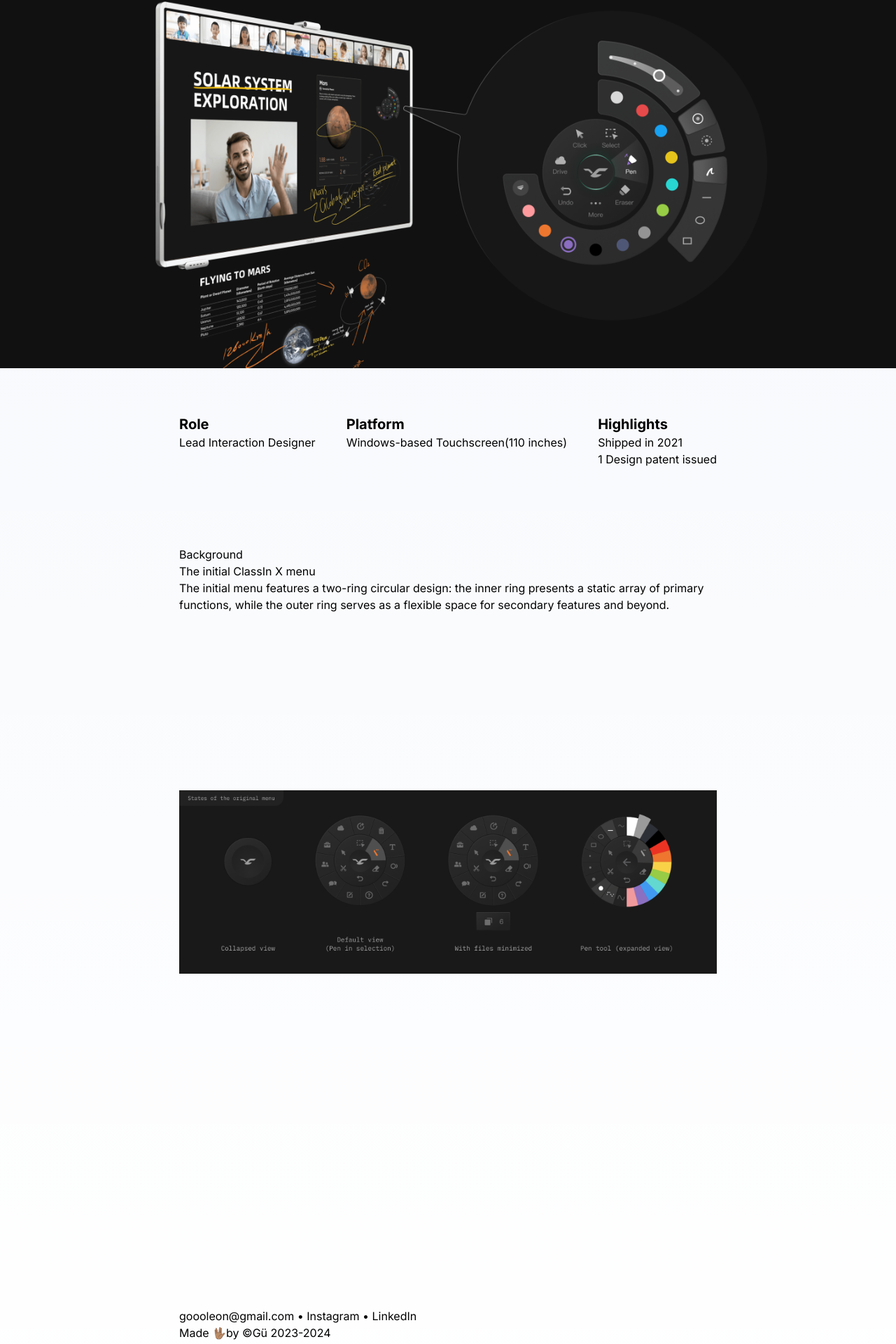
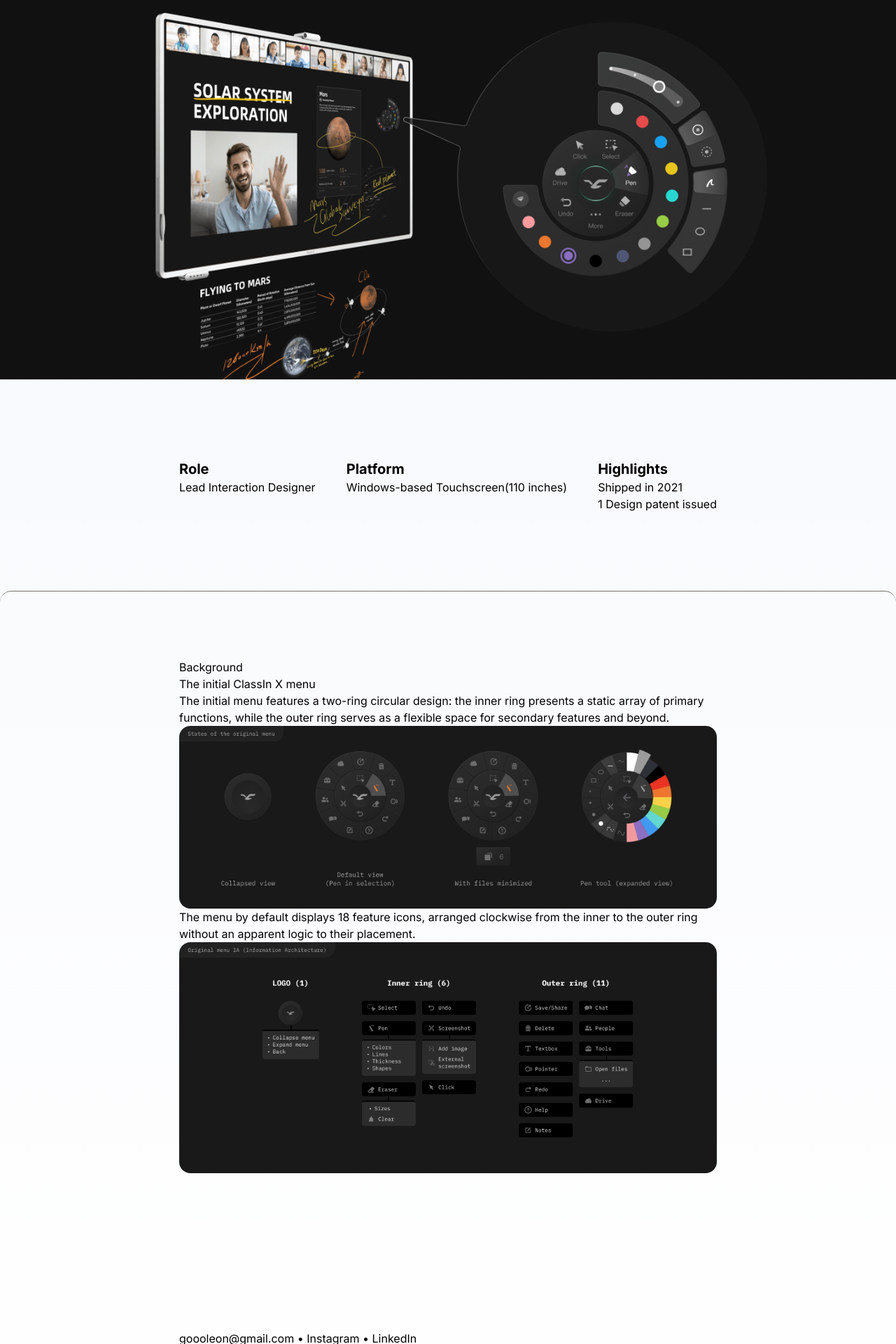
Before and after one commit to Goooleon/Portfolio-24, a Next.js app: page /ripple-classinx-menu in a window 1280 px wide. Shown: the part 584-2504 px from the top of the page at 70% size. Built offline with nearby package versions, Linux system fonts and the light colour scheme.

Commit message:
test change

```diff
--- a/app/(projects)/ripple-classinx-menu/page.tsx
+++ b/app/(projects)/ripple-classinx-menu/page.tsx
@@ -9,8 +9,8 @@ export const metadata: Metadata = {
 export default function Project() {
     return (
         <div>
-            <article className="flex flex-col gap-12">
-                <div className="flex flex-col gap-8 w-full p-4 md:flex md:px-64">
+            <article className="max-w-screen-2xl">
+                <div className="flex flex-col gap-4 w-full p-4 pb-8 md:flex md:px-64 md:pb-28">
                     <h1 className="text-2xl font-bold w-full">Ripple - a refreshed ClassIn X menu</h1>
                     <p>May-Jul, 2021</p>
                     <p>{"Ripple revitalizes ClassIn X's digital whiteboard by overhauling its menu to boost usability and modernize the interface. This enhancement aims to streamline presentations and interactions, providing a smoother, more intuitive experience for instructors and students alike."}</p>
@@ -26,7 +26,7 @@ export default function Project() {
                         priority
                     />
                 </div>
-                <ul className="flex justify-between w-full p-4 md:px-64" >
+                <ul className="flex justify-between w-full p-4 py-8 md:px-64 md:py-28" >
                     <li>
                         <h3 className="font-bold text-xl">Role</h3>
                         <p>Lead Interaction Designer</p>
@@ -43,20 +43,29 @@ export default function Project() {
                 </ul>
             </article>
 
-            <div className="p-4 md:px-64 md:py-24">
+            <div className="rounded-2xl border-t border-stone-500 p-4 py-12 md:px-64 md:py-24">
                 <h3>Background</h3>
                 <h1>The initial ClassIn X menu</h1>
                 <p>{"The initial menu features a two-ring circular design: the inner ring presents a static array of primary functions, while the outer ring serves as a flexible space for secondary features and beyond."}</p>
-                <div className="w-full relative pt-[100%]">
+                <div className="w-full relative pt-[34%] rounded-2xl overflow-hidden">
                     <Image
                         src="/ripple-classinx-menu/background-1.png"
                         alt=""
                         quality={100}
                         sizes="100vw"
                         fill
-                    style={{
-                        objectFit: 'contain',
-                    }}
+                        objectFit="cover"
+                    />
+                </div>
+                <p>{"The menu by default displays 18 feature icons, arranged clockwise from the inner to the outer ring without an apparent logic to their placement."}</p>
+                <div className="w-full relative pt-[43%] rounded-2xl overflow-hidden">
+                    <Image
+                        src="/ripple-classinx-menu/background-2.png"
+                        alt=""
+                        quality={100}
+                        sizes="100vw"
+                        fill
+                        objectFit="cover"
                     />
                 </div>
             </div>
```
Lines whose indentation alone changed are shown as unchanged.
